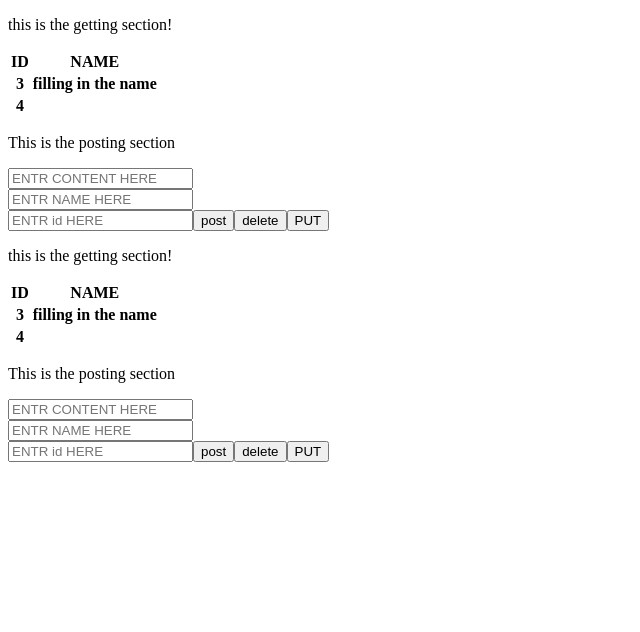
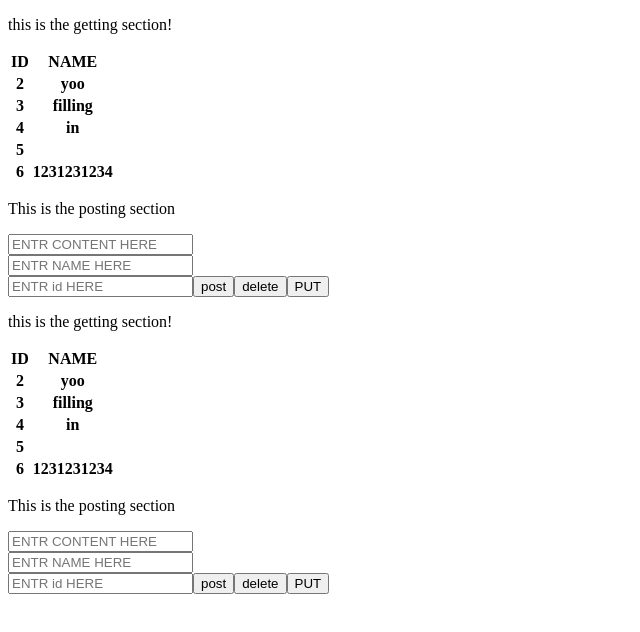
Before and after one commit to billy277/angularGetPost, an Angular app: page /testing in a window 1280 px wide. Shown: the top 632 px of the page, without its empty margins (0-640 px from the left). Built offline with nearby package versions, Linux system fonts and the light colour scheme; data requests are answered from the project's data file.

Commit message:
OOP start

```diff
--- a/server/db.json
+++ b/server/db.json
@@ -1,15 +1,37 @@
 {
   "data": [
     {
-      "content": "filling some content",
-      "name": "filling in the name",
-      "sex": "kept empty",
-      "id": 3
+      "content": "contents",
+      "name": "yoo",
+      "sex": "other",
+      "id": 2,
+      "url": "sample url 2"
     },
     {
-      "content": "asdfasdf",
+      "content": "some",
+      "name": "filling   ",
+      "sex": "kept empty",
+      "id": 3,
+      "url": "sample url 3"
+    },
+    {
+      "content": "this is some content",
+      "name": "in",
+      "sex": "kept empty",
+      "id": 4,
+      "url": "sample url 4"
+    },
+    {
+      "content": "123123",
       "name": "",
-      "id": 4
+      "id": 5
+    },
+    {
+      "content": "123123",
+      "name": "1231231234",
+      "sex": 24,
+      "url": "string",
+      "id": 6
     }
   ]
 }
--- a/src/app/http.service.ts
+++ b/src/app/http.service.ts
@@ -1,5 +1,7 @@
 import { Injectable } from '@angular/core';
 import {HttpClient, HttpHeaders} from '@angular/common/http';
+import { Observable } from 'rxjs';
+import { RdsData } from './rdsData';
 
 @Injectable({
   providedIn: 'root'
@@ -19,20 +21,20 @@ export class HttpService {
 
    }
 
-   _getRequest(url){
+   _getRequest(url: string): Observable<RdsData[]>{
      console.log("inside _getRequest() of the service" + url);
-     return this.httpClient.request("GET",url,this.httpHeader);
+     return this.httpClient.get<RdsData[]>(url,this.httpHeader);
    }
+
+
+
+
 
    _postRequest(url, obj){
     // console.log("updating the changes variable in the service");
     // this.changes = true;
     console.log("inside _post request of the service");
-     return this.httpClient.post(url, obj, this.httpHeader).subscribe(data => {
-       console.log("POST was sucessful", data);
-      }, error=>{
-        console.log("Error", error);
-      });
+     return this.httpClient.post(url, obj, this.httpHeader);
    }
 
 
--- a/src/app/testing2/testing2.component.html
+++ b/src/app/testing2/testing2.component.html
@@ -7,7 +7,7 @@
             </tr>
         </thead>
         <tbody>
-            <tr *ngFor="let d of getDatabase">
+            <tr *ngFor="let d of rdsData">
                 <th>{{d.id}}</th>
                 <th>{{d.name}}</th>
             </tr>
--- a/src/app/testing2/testing2.component.ts
+++ b/src/app/testing2/testing2.component.ts
@@ -1,7 +1,7 @@
 import { Component, OnInit } from '@angular/core';
 import { HttpService } from '../http.service';
 import { Content } from '@angular/compiler/src/render3/r3_ast';
-import { rdsData }  from '../rdsData'
+import { RdsDataEntry }  from '../RdsData'
 
 @Component({
   selector: 'app-testing2',
@@ -13,6 +13,8 @@ import { rdsData }  from '../rdsData'
 export class Testing2Component implements OnInit {
 getDatabase;
 postingData;
+public rdsData = [];
+
 
 
 urlDatabaseLocal = "http://localhost:3000/data/"
@@ -24,17 +26,21 @@ urlDatabaseLocal = "http://localhost:3000/data/"
   onClickSubmit(formData, buttonType ) {
     if(buttonType ==='post'){
       alert("about to make a post request with " +  formData.content);
-
-      // this.postingData = new rdsData(20,formData.Content);
       this.postingData = {
 
         "content": formData.content,
-        "name":formData.name,
-      };
+        "name": formData.name,
+        "sex": formData.id,
+        "url": "string"
+
+
+      }
       console.log("completed the onClickSubmit for posting  here is posting data:   ", this.postingData);
 
-      return this.httpService._postRequest(this.urlDatabaseLocal, this.postingData);
+      return this.httpService._postRequest(this.urlDatabaseLocal, this.postingData).subscribe((data) =>console.log("post was sucessful with, " , data));
     }
+
+
     if(buttonType==='delete'){
       alert("about to make a delete request with " + formData.id);
      let urlDatabaseLocal = this.urlDatabaseLocal + formData.id;
@@ -42,7 +48,7 @@ urlDatabaseLocal = "http://localhost:3000/data/"
     }
     if(buttonType==='put'){
       alert("about to make a put request with " + formData.name);
-      let urlDatabaseLocal = this.urlDatabaseLocal + '/'+formData.id;
+      let urlDatabaseLocal = this.urlDatabaseLocal +formData.id;
       let object = {
         "content": formData.content,
         "name": formData.name,
@@ -61,8 +67,10 @@ urlDatabaseLocal = "http://localhost:3000/data/"
   buttonClick3(){
     console.log("Actually making the request to the service for the database");
     return  this.httpService._getRequest(this.urlDatabaseLocal).subscribe(data=>{
-      this.getDatabase = data;
-      console.log("this is the response object we get ", this.getDatabase );
+      this.rdsData = data;
+      console.log("this is the response object we get ", this.rdsData );
+      console.log("type of the array: " ,typeof(this.rdsData));
+      console.log("type of the first entry in the array: ",typeof(this.rdsData[1]));
     }, error => {console.log("Error", error)});
   }
 
```
Also changed, not shown: src/app/rdsData.ts (+19 -1 lines).
